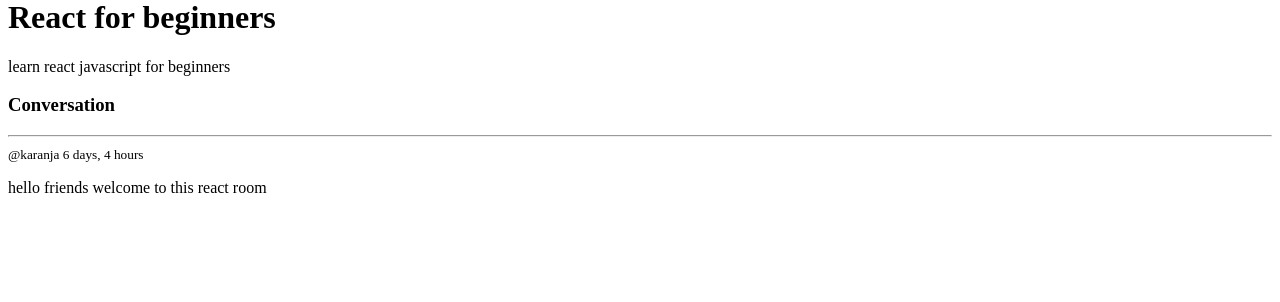
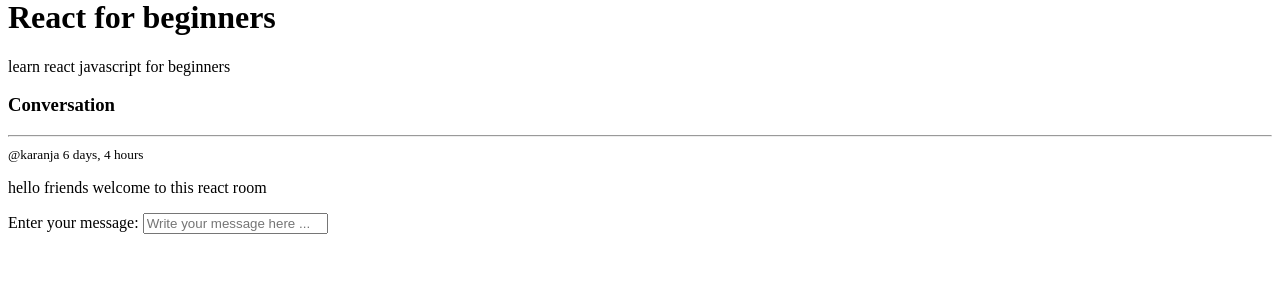
Before and after one commit to nzyuko/somo, a Django app: page /room/7/ in a window 1280 px wide. Shown: the part 201-503 px from the top of the page. Run offline with Django 3.2, Linux system fonts and the light colour scheme; a user stored in the database is signed in; data comes from the database, SQL or seed files in the repository.

Commit message:
created enter message form for authenticated users

```diff
--- a/somo-back/somo/base/templates/base/room.html
+++ b/somo-back/somo/base/templates/base/room.html
@@ -17,5 +17,16 @@
             </div>
         {% endfor %}
     </div>
+    {% if request.user.is_authenticated %}
+        <div class="comment-form">
+            <form method="POST" action="">
+                <label>
+                    Enter your message:
+                    {% csrf_token %}
+                    <input type="text" name="body" placeholder="Write your message here ...">
+                </label>
+            </form>
+        </div>
+    {% endif %}
 
 {% endblock %}
```
